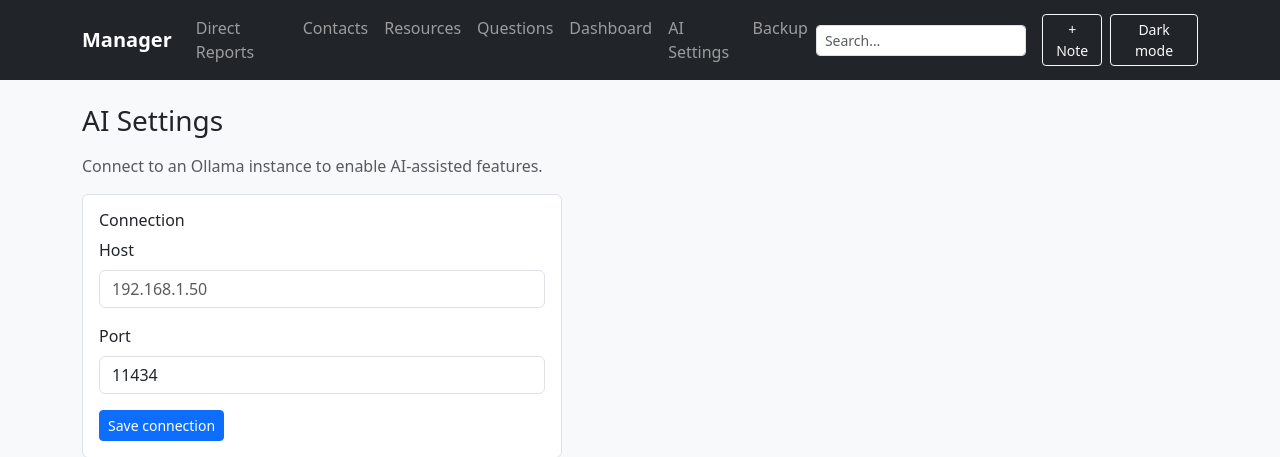
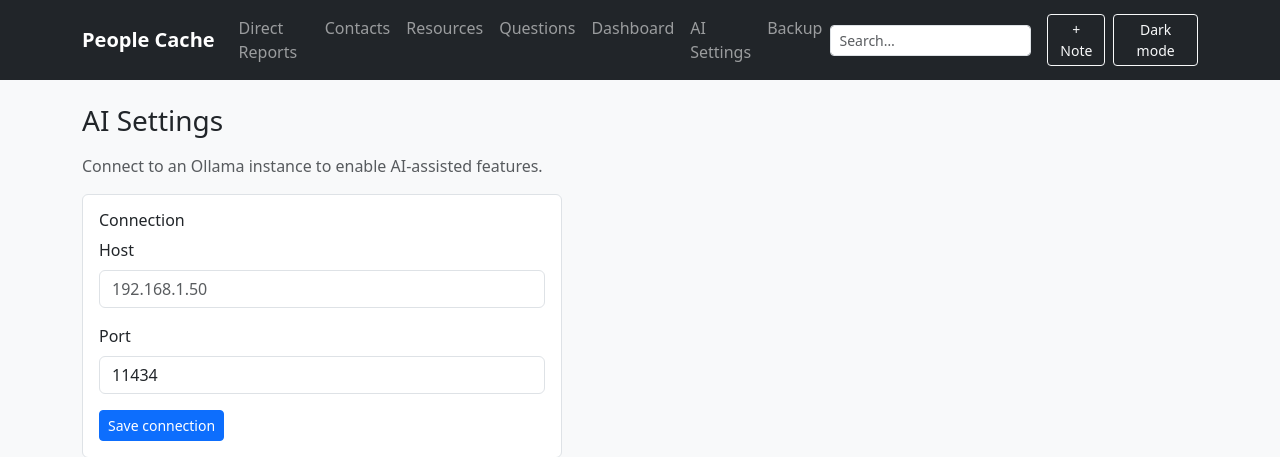
Before and after one commit to ChadDa3mon/OneOnOne, a Django app: page /ai-settings/ in a window 1280 px wide. Shown: the top 457 px of the page. Run offline with Django 4.2, Linux system fonts and the light colour scheme; data comes from the database, SQL or seed files in the repository; data that the repository does not hold is empty; some libraries are stand-ins or nearby versions.

Commit message:
Rename app to People Cache
Co-Authored-By: Claude Sonnet 5 <noreply@anthropic.com>

```diff
--- a/reports/templates/reports/base.html
+++ b/reports/templates/reports/base.html
@@ -3,7 +3,7 @@
 <head>
     <meta charset="UTF-8">
     <meta name="viewport" content="width=device-width, initial-scale=1.0">
-    <title>{% block title %}Manager{% endblock %}</title>
+    <title>{% block title %}People Cache{% endblock %}</title>
     <script>
         (function () {
             var stored = localStorage.getItem("theme");
@@ -29,7 +29,7 @@
 <body>
 <nav class="navbar navbar-expand navbar-dark bg-dark mb-4">
     <div class="container">
-        <a class="navbar-brand" href="{% url 'report-list' %}">Manager</a>
+        <a class="navbar-brand" href="{% url 'report-list' %}" title="Because human relationships shouldn't rely on RAM.">People Cache</a>
         <div class="navbar-nav me-auto">
             <a class="nav-link" href="{% url 'report-list' %}">Direct Reports</a>
             <a class="nav-link" href="{% url 'contact-list' %}">Contacts</a>
```
Also changed, not shown: README.md.
